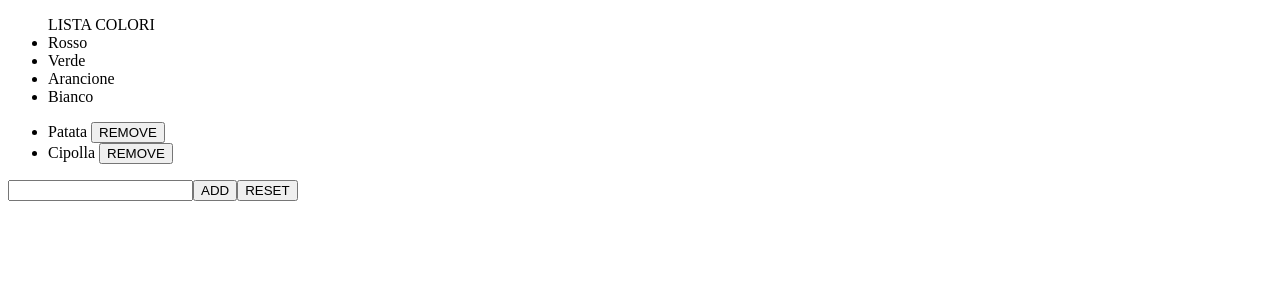
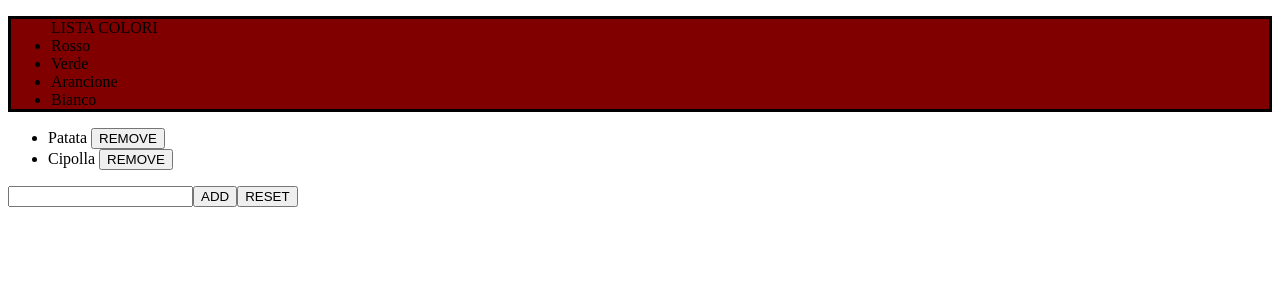
Before and after one commit to MarcoSpicuzza/Develhope-React, a React (Create React App) app in the folder exercises/: page / in a window 1280 px wide. Shown: the top 300 px of the page. Built offline with nearby package versions, Linux system fonts and the light colour scheme.

Commit message:
Styling components 1

```diff
--- a/exercises/src/Colors.js
+++ b/exercises/src/Colors.js
@@ -2,8 +2,13 @@ import React from "react";
 
 export class Colors extends React.Component {
     render() {
+        const addBgBorder = {
+            backgroundColor: 'maroon',
+            border: '3px solid black',
+        }
+
         return (
-             <ul> LISTA COLORI
+             <ul className={this.props.className} style={addBgBorder}> LISTA COLORI
                 {this.props.items.map(item => <li key={item.id}>{item.name}</li>)}
              </ul>
         );
--- a/exercises/src/index.js
+++ b/exercises/src/index.js
@@ -6,7 +6,7 @@ import { TodoList } from './TodoList';
 const root = ReactDOM.createRoot(document.getElementById('root'));
 root.render(
   <React.StrictMode>
-    <Colors items={[{name: "Rosso", id: 1}, {name: "Verde", id: 2}, {name: "Arancione", id: 3}, {name: "Bianco", id: 5}]}/>
+    <Colors className='color' items={[{name: "Rosso", id: 1}, {name: "Verde", id: 2}, {name: "Arancione", id: 3}, {name: "Bianco", id: 5}]}/>
     <TodoList />
   </React.StrictMode>
 );
```
